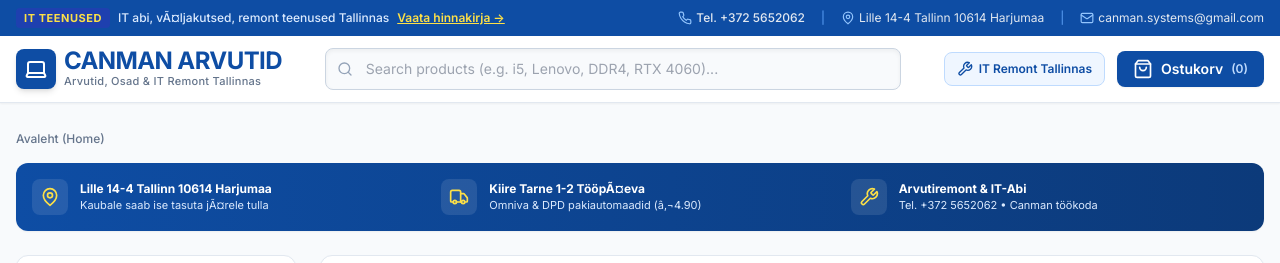
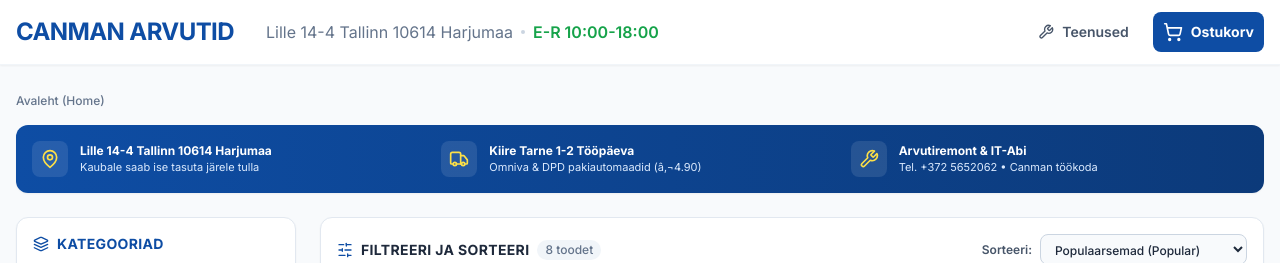
Before and after one commit to raivoto/canman.github.io, a Next.js app: page / in a window 1280 px wide. Shown: the top 263 px of the page. Built offline with nearby package versions, Linux system fonts and the light colour scheme.

Commit message:
FINAL: Header CANMAN ARVUTID both #0e4da4, page footer 12147369 Harjumaa fix

```diff
--- a/src/app/page.tsx
+++ b/src/app/page.tsx
@@ -188,7 +188,7 @@ export default function Home() {
               </div>
               <div>
                 <h4 className="font-bold text-xs">Lille 14-4 Tallinn 10614 Harjumaa</h4>
-                <p className="text-[11px] text-blue-100">Kaubale saab ise tasuta jÃ¤rele tulla</p>
+                <p className="text-[11px] text-blue-100">Kaubale saab ise tasuta järele tulla</p>
               </div>
             </div>
 
@@ -197,7 +197,7 @@ export default function Home() {
                 <Truck className="w-5 h-5 text-yellow-300" />
               </div>
               <div>
-                <h4 className="font-bold text-xs">Kiire Tarne 1-2 TööpÃ¤eva</h4>
+                <h4 className="font-bold text-xs">Kiire Tarne 1-2 Tööpäeva</h4>
                 <p className="text-[11px] text-blue-100">Omniva & DPD pakiautomaadid (â‚¬4.90)</p>
               </div>
             </div>
--- a/src/components/Header.tsx
+++ b/src/components/Header.tsx
@@ -1,133 +1,25 @@
-'use client';
-
-import React from 'react';
-import Link from 'next/link';
-import { Phone, Mail, MapPin, Wrench, Search, ShoppingBag, Laptop, ShieldCheck } from 'lucide-react';
-import { useCart } from '../context/CartContext';
-
-interface HeaderProps {
-  searchQuery: string;
-  setSearchQuery: (query: string) => void;
-  onOpenServicesModal: () => void;
-}
-
-export const Header: React.FC<HeaderProps> = ({
-  searchQuery,
-  setSearchQuery,
-  onOpenServicesModal,
-}) => {
-  const { cartCount, setIsCartOpen } = useCart();
-
+import { ShoppingCart, Wrench } from 'lucide-react';
+export const Header = ({ cartCount, onCartOpen, onServicesOpen }: { cartCount: number; onCartOpen: () => void; onServicesOpen: () => void }) => {
   return (
-    <header className="sticky top-0 z-40 bg-white shadow-sm border-b border-slate-200">
-      {/* Top Banner - Services & Contact Info */}
-      <div className="bg-[#0e4da4] text-white text-xs py-2 px-4">
-        <div className="max-w-7xl mx-auto flex flex-col md:flex-row justify-between items-center gap-2">
-          {/* Left Service Banner */}
-          <div className="flex items-center space-x-2 text-blue-100 font-medium">
-            <span className="bg-blue-800 text-yellow-300 font-bold px-2 py-0.5 rounded text-[11px] uppercase tracking-wider">
-              IT Teenused
-            </span>
-            <span className="truncate">
-              IT abi, vÃ¤ljakutsed, remont teenused Tallinnas
-            </span>
-            <button
-              onClick={onOpenServicesModal}
-              className="underline hover:text-white font-semibold transition ml-1 text-yellow-300"
-            >
-              Vaata hinnakirja &rarr;
-            </button>
+    <header className="bg-white shadow-sm sticky top-0 z-40 border-b border-slate-100">
+      <div className="max-w-7xl mx-auto px-4 h-16 flex items-center justify-between">
+        <div className="flex items-center gap-8">
+          <div className="text-2xl font-black tracking-tight text-[#0e4da4] leading-none">
+            CANMAN ARVUTID
           </div>
-
-          {/* Right Contact Details */}
-          <div className="flex items-center space-x-4 text-slate-200">
-            <a
-              href="tel:+3725652062"
-              className="flex items-center hover:text-white transition font-medium"
-            >
-              <Phone className="w-3.5 h-3.5 mr-1 text-blue-300" />
-              Tel. +372 5652062
-            </a>
-            <span className="hidden sm:inline text-blue-400">|</span>
-            <span className="hidden sm:flex items-center">
-              <MapPin className="w-3.5 h-3.5 mr-1 text-blue-300" />
-              Lille 14-4 Tallinn 10614 Harjumaa
-            </span>
-            <span className="hidden md:inline text-blue-400">|</span>
-            <a
-              href="mailto:canman.systems@gmail.com"
-              className="hidden md:flex items-center hover:text-white transition"
-            >
-              <Mail className="w-3.5 h-3.5 mr-1 text-blue-300" />
-              canman.systems@gmail.com
-            </a>
+          <div className="hidden md:flex items-center gap-2 text- text-slate-500">
+            <span>Lille 14-4 Tallinn 10614 Harjumaa</span>
+            <span className="w-1 h-1 bg-slate-300 rounded-full"></span>
+            <span className="text-green-600 font-semibold">E-R 10:00-18:00</span>
           </div>
         </div>
-      </div>
-
-      {/* Main Bar: Logo, Search & Cart */}
-      <div className="max-w-7xl mx-auto px-4 py-3 flex items-center justify-between gap-4">
-        {/* Brand Logo */}
-        <Link href="/" className="flex items-center space-x-2 group flex-shrink-0">
-          <div className="w-10 h-10 bg-[#0e4da4] rounded-lg flex items-center justify-center text-white shadow-md group-hover:bg-[#0a3a7d] transition">
-            <Laptop className="w-6 h-6" />
-          </div>
-          <div>
-            <div className="text-2xl font-black tracking-tight text-[#0e4da4] leading-none">
-  CANMAN ARVUTID
-            </div>
-            <p className="text-[11px] text-slate-500 font-medium tracking-wide">
-              Arvutid, Osad & IT Remont Tallinnas
-            </p>
-          </div>
-        </Link>
-
-        {/* Central Search Bar */}
-        <div className="flex-1 max-w-xl mx-2 md:mx-6 relative">
-          <div className="relative flex items-center">
-            <input
-              type="text"
-              placeholder="Search products (e.g. i5, Lenovo, DDR4, RTX 4060)..."
-              value={searchQuery}
-              onChange={(e) => setSearchQuery(e.target.value)}
-              className="w-full pl-10 pr-10 py-2.5 bg-slate-50 hover:bg-slate-100/80 focus:bg-white border border-slate-300 rounded-lg text-sm focus:outline-none focus:ring-2 focus:ring-[#0e4da4] focus:border-transparent transition shadow-inner"
-            />
-            <Search className="w-4 h-4 text-slate-400 absolute left-3 pointer-events-none" />
-            {searchQuery && (
-              <button
-                onClick={() => setSearchQuery('')}
-                className="absolute right-3 text-slate-400 hover:text-slate-600 text-xs bg-slate-200 hover:bg-slate-300 rounded-full w-4 h-4 flex items-center justify-center"
-              >
-                âœ•
-              </button>
-            )}
-          </div>
-        </div>
-
-        {/* Right Actions: Services Button & Shopping Cart Badge */}
-        <div className="flex items-center space-x-3">
-          <button
-            onClick={onOpenServicesModal}
-            className="hidden lg:flex items-center space-x-1.5 px-3 py-2 text-xs font-semibold text-[#0e4da4] bg-blue-50 border border-blue-200 hover:bg-blue-100 rounded-lg transition"
-          >
-            <Wrench className="w-4 h-4 text-[#0e4da4]" />
-            <span>IT Remont Tallinnas</span>
+        <div className="flex items-center gap-3">
+          <button onClick={onServicesOpen} className="hidden md:flex items-center gap-2 px-3 py-2 text-sm font-semibold text-slate-600 hover:text-[#0e4da4] hover:bg-slate-50 rounded-lg">
+            <Wrench className="w-4 h-4" />Teenused
           </button>
-
-          <button
-            onClick={() => setIsCartOpen(true)}
-            className="relative flex items-center space-x-2 bg-[#0e4da4] hover:bg-[#0a3a7d] text-white px-4 py-2 rounded-lg font-semibold text-sm transition shadow-sm active:scale-95"
-            aria-label="View Cart"
-          >
-            <ShoppingBag className="w-5 h-5" />
-            <span className="hidden sm:inline">Ostukorv</span>
-            {cartCount > 0 ? (
-              <span className="bg-yellow-400 text-slate-900 font-extrabold text-xs px-2 py-0.5 rounded-full ml-1 animate-pulse">
-                {cartCount}
-              </span>
-            ) : (
-              <span className="text-blue-200 text-xs hidden sm:inline">(0)</span>
-            )}
+          <button onClick={onCartOpen} className="relative p-2.5 bg-[#0e4da4] text-white rounded-lg hover:bg-[#0a3a7a] flex items-center gap-2">
+            <ShoppingCart className="w-5 h-5" /><span className="hidden sm:inline text-sm font-bold">Ostukorv</span>
+            {cartCount > 0 && <span className="absolute -top-2 -right-2 w-5 h-5 bg-red-500 text-white text- font-bold rounded-full flex items-center justify-center">{cartCount}</span>}
           </button>
         </div>
       </div>
```
